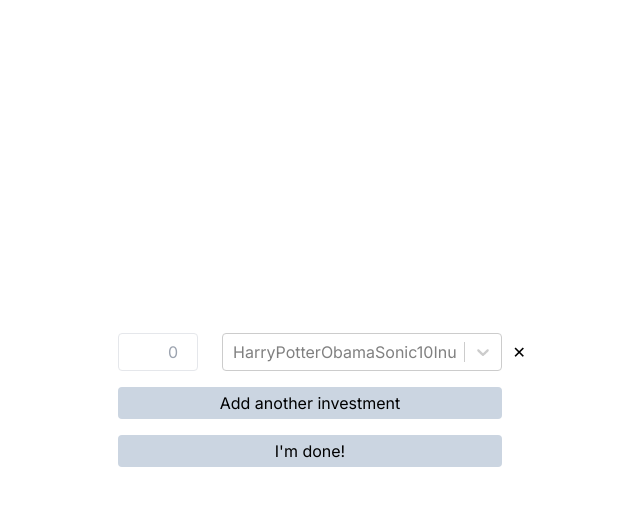
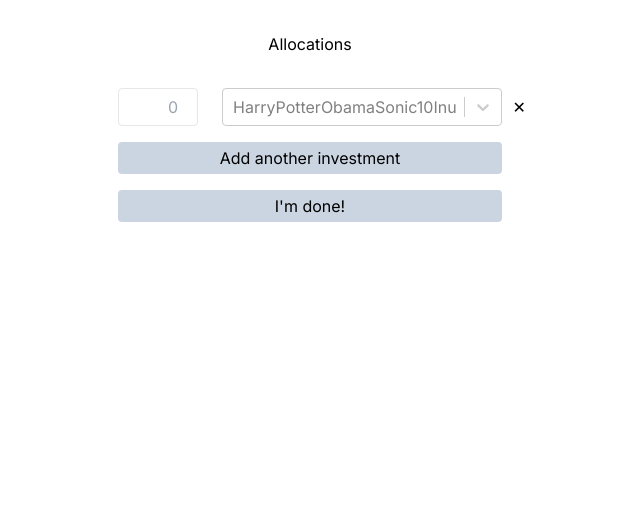
Before and after one commit to jebzley/bagcheck, a Next.js app: page /allocations in a window 1280 px wide. Shown: the top 506 px of the page, without its empty margins (330-970 px from the left). Built offline with nearby package versions, Linux system fonts and the light colour scheme.

Commit message:
page layout

```diff
--- a/src/app/allocations/page.tsx
+++ b/src/app/allocations/page.tsx
@@ -2,10 +2,9 @@ import { AllocationForm } from "@/app/allocations/allocation-form";
 
 export default function Allocations() {
   return (
-    <div className="h-full flex flex-col gap-8 justify-center items-center">
-      <div>
-        <AllocationForm />
-      </div>
-    </div>
+    <>
+      <h1>Allocations</h1>
+      <AllocationForm />
+    </>
   );
 }
--- a/src/app/assess/chart-area.tsx
+++ b/src/app/assess/chart-area.tsx
@@ -9,14 +9,12 @@ export function ChartArea() {
   const { total, low, medium, high, gambling } = sortHoldings(holdings);
 
   const pyramidItems = [
+    { title: "Dogshit", value: gambling.total },
+    { title: "High risk", value: high.total },
+    { title: "Medium Risk", value: medium.total },
     { title: "Low risk", value: low.total },
-    { title: "Medium Risk", value: medium.total },
-    { title: "High risk", value: high.total },
-    { title: "Dogshit", value: gambling.total },
-  ].reverse();
-  console.log(holdings);
-  console.log(low);
-  console.log(medium);
+  ];
+
   return (
     <>
       <p>{`Total: ${total}`}</p>
--- a/src/app/assess/page.tsx
+++ b/src/app/assess/page.tsx
@@ -2,9 +2,9 @@ import { ChartArea } from "./chart-area";
 
 export default function AssessPage() {
   return (
-    <div>
-      <p>{"It's not looking good brev"}</p>
+    <>
+      <h1>Assessment</h1>
       <ChartArea />
-    </div>
+    </>
   );
 }
--- a/src/app/layout.tsx
+++ b/src/app/layout.tsx
@@ -2,6 +2,7 @@ import type { Metadata } from "next";
 import { Inter } from "next/font/google";
 import "./globals.css";
 import { StoreProvider } from "@/providers/store-provider";
+import PageLayout from "@/components/page-layout";
 
 const inter = Inter({ subsets: ["latin"] });
 
@@ -19,7 +20,9 @@ export default function RootLayout({
     <html lang="en">
       <body className={inter.className}>
         <StoreProvider>
-          <main className="h-screen p-8">{children}</main>
+          <main className="h-screen p-8">
+            <PageLayout>{children}</PageLayout>
+          </main>
         </StoreProvider>
       </body>
     </html>
--- /dev/null
+++ b/src/components/page-layout/index.tsx
@@ -0,0 +1,11 @@
+export default function PageLayout({
+  children,
+}: {
+  children: React.ReactNode;
+}) {
+  return (
+    <div className="h-full flex flex-col gap-8 justify-center items-center">
+      {children}
+    </div>
+  );
+}
```
